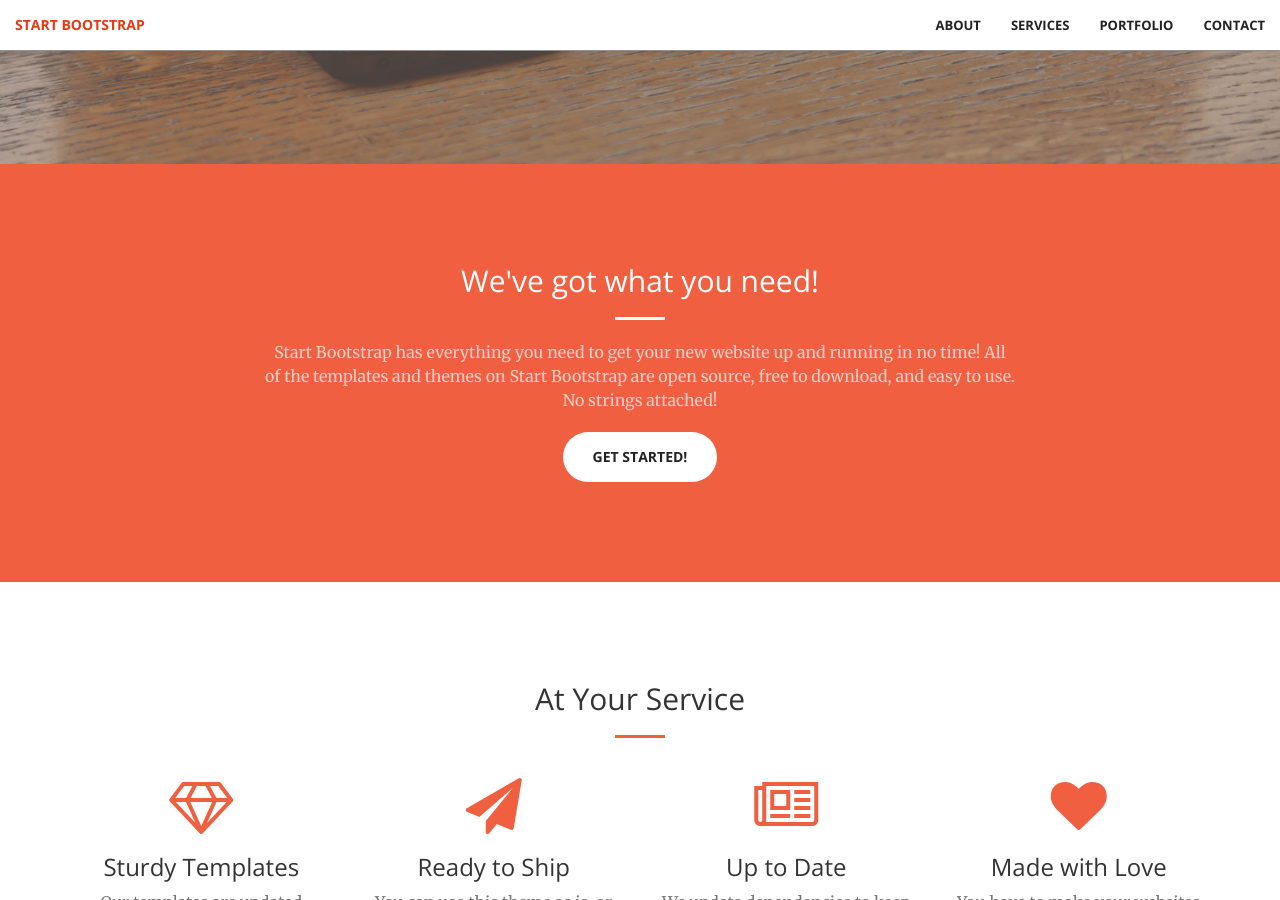
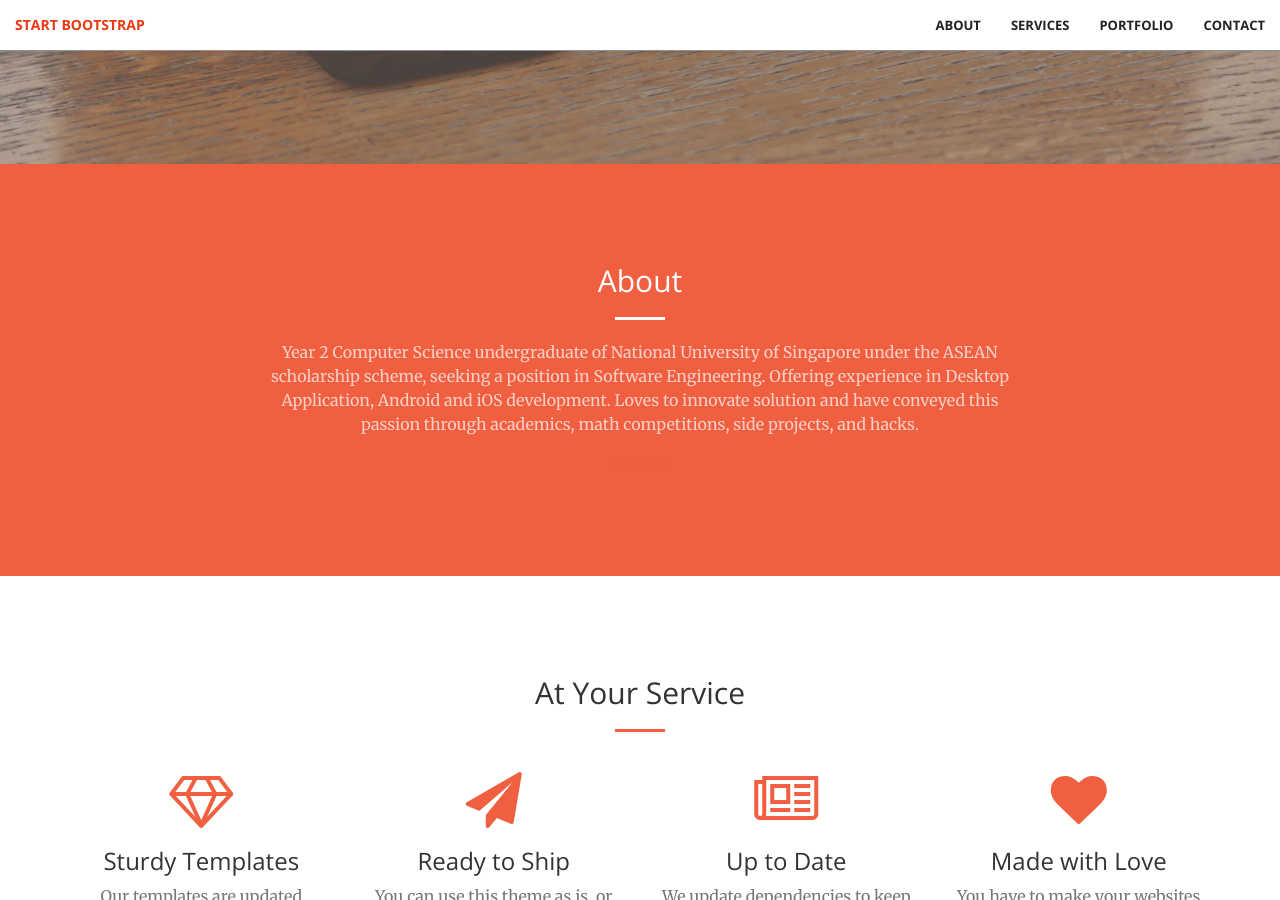
Before and after one commit to GilgameshTC/gilgameshtc.github.io-old, a Jekyll site: the page built from index.html, in a window 1280 px wide and 900 px high, scrolled down 736 px. Built offline with Jekyll 4.4.1, drawn with Linux system fonts in a browser that asks for light colours; some of the changed text lies outside the part shown.

Commit message:
Link to resume

```diff
--- a/_config.yml
+++ b/_config.yml
@@ -1,6 +1,6 @@
 # Site settings
 title:
-email:
+email: travisching007@gmail.com
 description: > # this means to ignore newlines until "baseurl:"
 baseurl: "" # the subpath of your site, e.g. /blog/
 url: "" # the base hostname & protocol for your site
--- a/_includes/call-to-action.html
+++ b/_includes/call-to-action.html
@@ -2,10 +2,11 @@
     <div class="container">
         <div class="row">
             <div class="col-lg-8 col-lg-offset-2 text-center">
-                <h2 class="section-heading">We've got what you need!</h2>
+                <h2 class="section-heading">About</h2>
                 <hr class="light">
-                <p class="text-faded">Start Bootstrap has everything you need to get your new website up and running in no time! All of the templates and themes on Start Bootstrap are open source, free to download, and easy to use. No strings attached!</p>
-                <a href="#" class="btn btn-default btn-xl">Get Started!</a>
+                <p class="text-faded">Year 2 Computer Science undergraduate of National University of Singapore under the ASEAN scholarship scheme, seeking a position in Software Engineering. Offering experience in Desktop Application, Android and iOS development. Loves to innovate solution and have conveyed this passion through academics, math competitions, side projects, and hacks.</p>
+                <!-- <a href="#" class="btn btn-default btn-xl">Get Started!</a> -->
+                <a href ="resume.pdf">Resume</a>
             </div>
         </div>
     </div>
```
Also changed, not shown: 1 other file.
